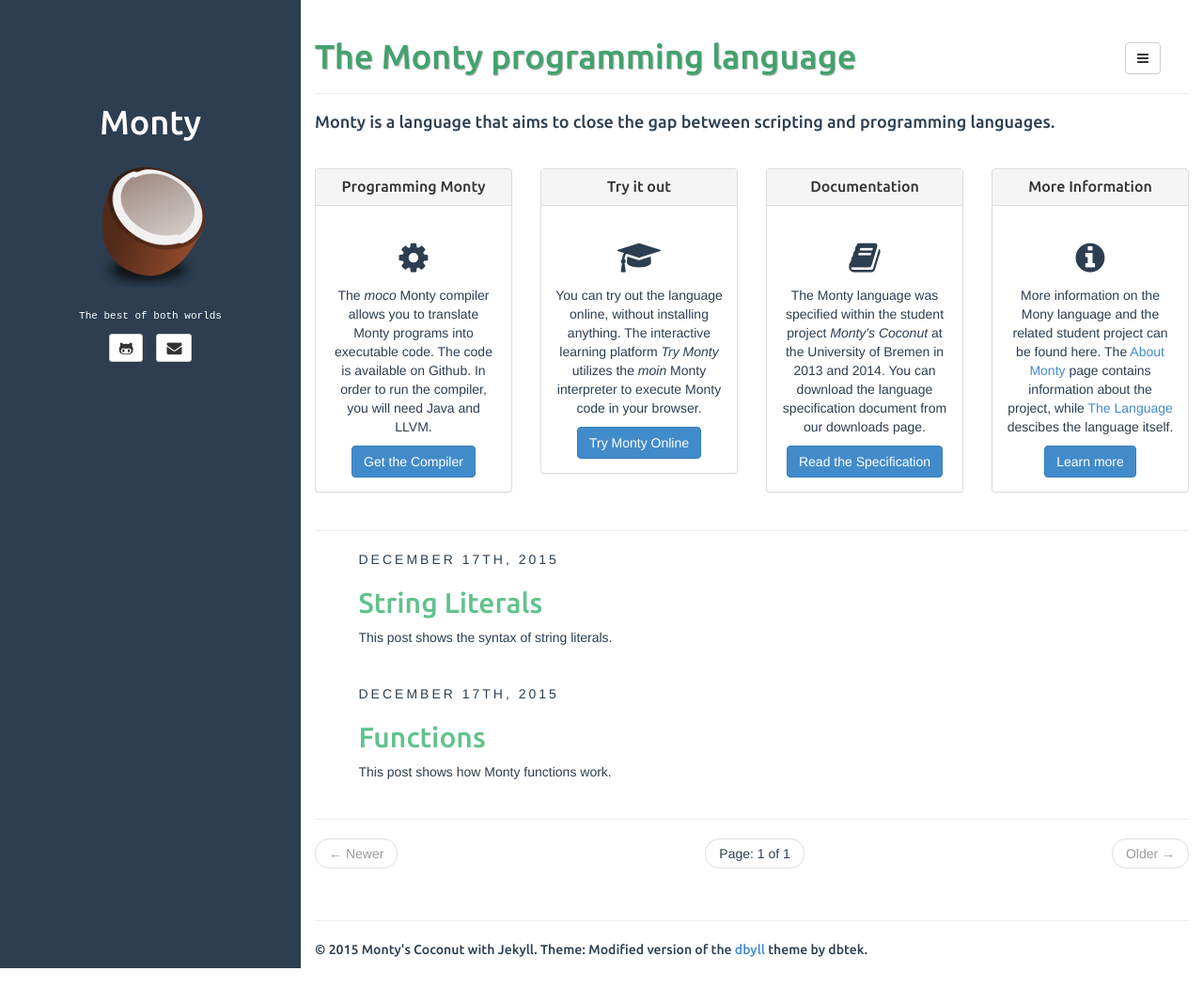
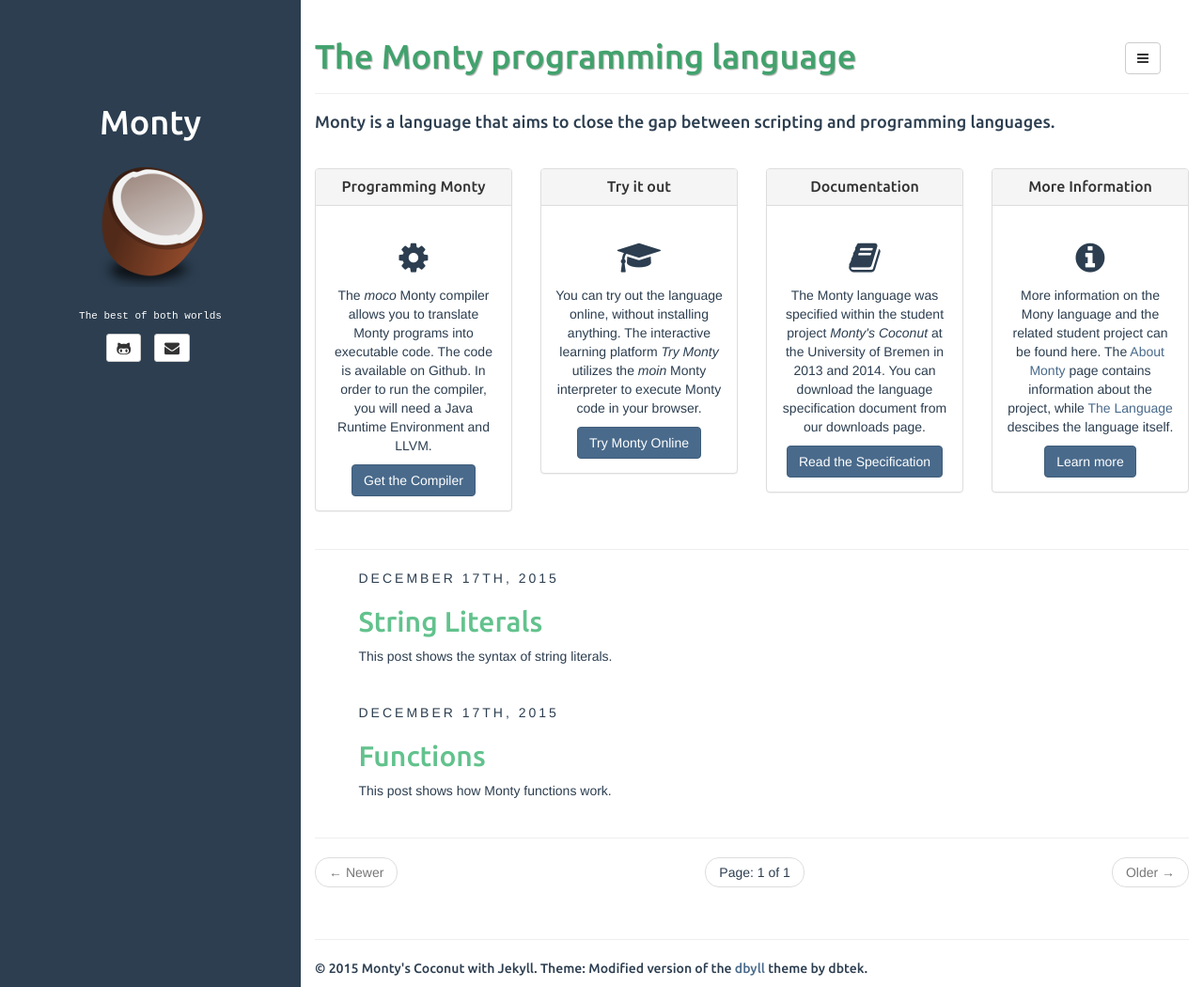
Before and after one commit to MontysCoconut/MontysCoconut.github.io, a Jekyll site: the page built from index.html, in a window 1280 px wide and 1050 px high. Shown: the whole window at 94% size. Built offline with Jekyll 4.4.1, drawn with Linux system fonts in a browser that asks for light colours; the list of posts is cut into pages by our own code.

```diff
--- a/index.html
+++ b/index.html
@@ -23,8 +23,8 @@ tagline:
                 <p>
                     The <em>moco</em> Monty compiler allows you to translate
                     Monty programs into executable code. The code is available
-                    on Github. In order to run the compiler, you will need Java
-                    and LLVM.
+                    on Github. In order to run the compiler, you will need a
+                    Java Runtime Environment and LLVM.
                 </p>
                 <center>
                     <a href="https://github.com/MontysCoconut/moco"
--- a/try/index.html
+++ b/try/index.html
@@ -4,7 +4,7 @@
         <meta charset="UTF-8"/>
         <meta http-equiv="Content-Type" content="text/html; charset=UTF-8">
         <meta name="viewport" content="width=device-width"/>
-        <meta name="author" content="Christopher Nottrodt and Carsten Pfeffer"/>
+        <meta name="author" content="Carsten Pfeffer"/>
 
         <script type="application/javascript" src="static/js/jquery.js"
             ></script>
```
Also changed, not shown: assets/resources/bootstrap/css/bootstrap.min.css.
